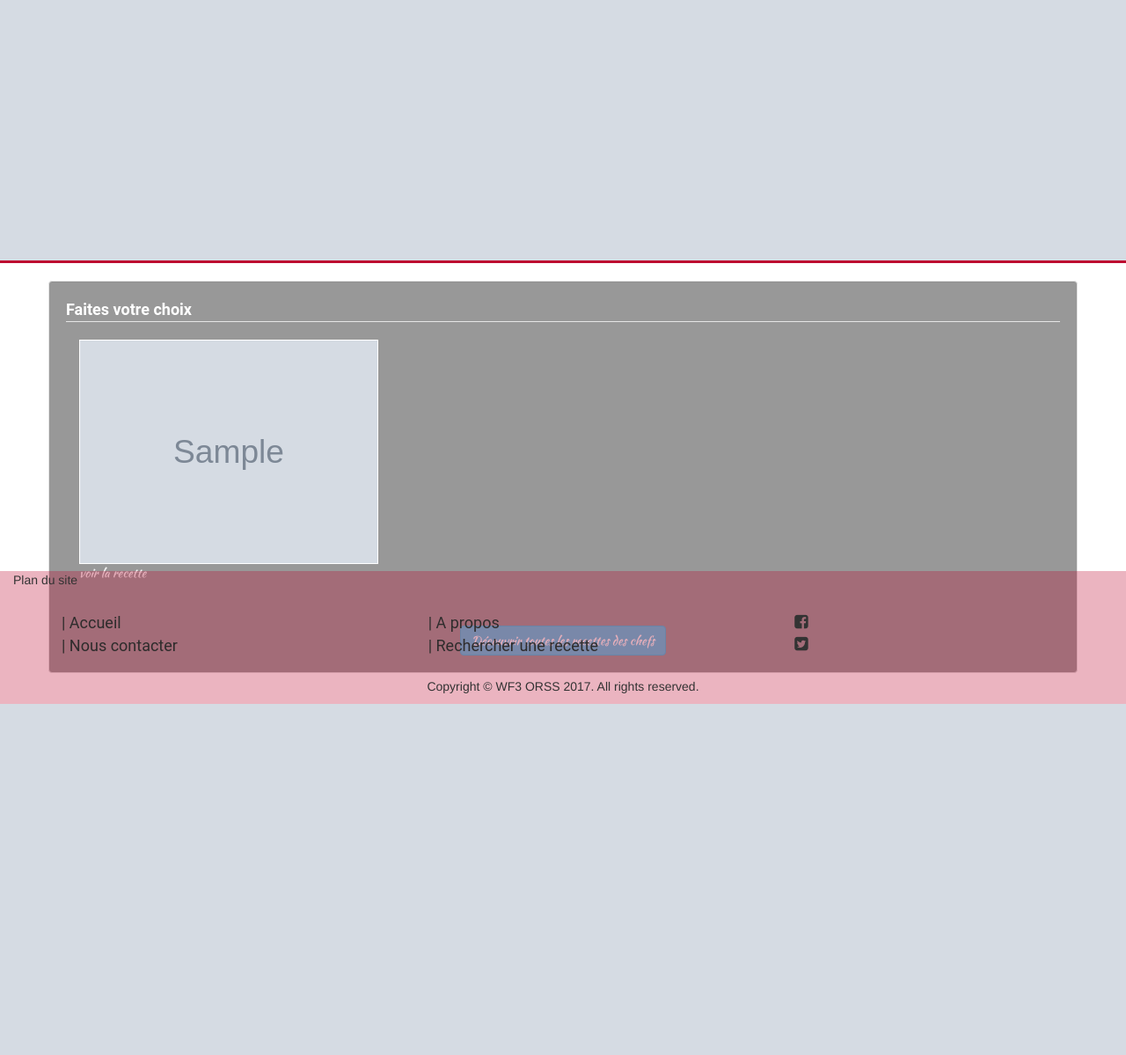
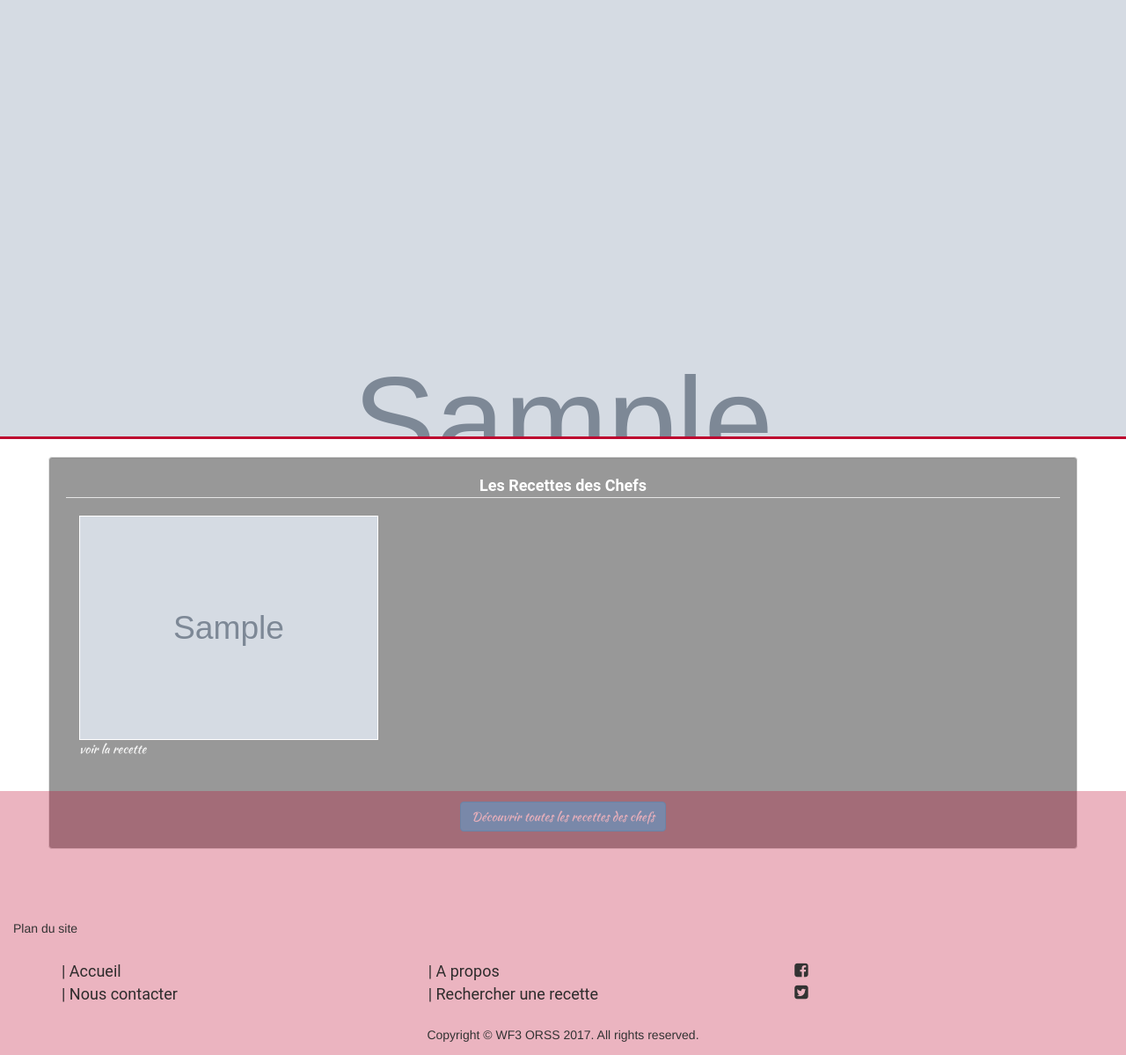
Before and after one commit to Satoshi972/Mini_Restaurant, a PHP site: page /WF3_PERDAF/ in a window 1280 px wide. Shown: the part 130-1329 px from the top of the page at 88% size. Before the commit the page ends 930 px from the top, so only its background shows below. Run offline with PHP 8.4, Linux system fonts and the light colour scheme; tables that the repository leaves empty hold one stand-in row (values such as "Sample post"); grey boxes marked "Sample" are stand-in pictures; data that the repository does not hold is empty; some libraries are stand-ins or nearby versions.

Commit message:
corectif derniere minute

```diff
--- a/admin/list_contact.php
+++ b/admin/list_contact.php
@@ -4,7 +4,7 @@ session_start(); // Permet de démarrer la session
 require_once 'inc/verif_session.php';
 require_once '../inc/connect.php';
 
-$list_contact = $bdd->prepare('SELECT * FROM contacts ORDER BY cts_id DESC WHERE cts_statuts = 0');
+$list_contact = $bdd->prepare('SELECT * FROM contacts ORDER BY cts_id DESC');
 if($list_contact->execute())
 {
 	$contacts =  $list_contact->fetchAll(PDO::FETCH_ASSOC);
--- a/admin/suscribe.php
+++ b/admin/suscribe.php
@@ -65,7 +65,7 @@ if(!empty($_POST))
 		if($req->execute())
 		{
 			$createSuccess = true;
-			header('Location: loggin.php'); // On redirige vers la page de connexion
+			header('Location: list_users.php'); // On redirige vers la page de connexion
 			die();
 		}
 		else
--- a/assets/css/style.css
+++ b/assets/css/style.css
@@ -62,7 +62,7 @@ label {
 
 #section1 {
 	width: 100%;
-	height: 300px;
+	height: 500px;
 	overflow: hidden;
 	border-bottom: 3px solid rgb(189,8,48);
 	margin-bottom: 20px;
@@ -118,10 +118,10 @@ a.front{
 
 footer {
 	width: 100%;
-	height: auto;
+	height: 300px;
 	background-color: rgba(189,8,48,0.3);
-	position: absolute;
-	bottom: -130px;
+	position: relative;
+	bottom: -100px;
 }
 
 .foot li a {
--- a/index.php
+++ b/index.php
@@ -46,7 +46,7 @@ else
 			<div class="well container">
 				<div class="row col-xs-12">
 					<section id="section2">
-						<legend class="address"><strong>Faites votre choix</strong></legend>
+						<legend class="address text-center"><strong>Les Recettes des Chefs</strong></legend>
 						<?php
 						foreach ($recipe as $key => $value) :
 						?>
--- a/search.php
+++ b/search.php
@@ -58,7 +58,7 @@ if(isset($_GET['search']) && !empty($_GET['search'])){
 </head>
 <body>
 	<?php require_once 'inc/navFront.php'; ?>
-	<div class="container">
+	<div class="container listerecette">
 		<form  method="GET" class="form-horizontal" role="form">
 				<div class="form-group">
 					<legend>Recherche</legend>
```
Also changed, not shown: admin/add_recipe.php (+8 -2 lines), admin/uploads/image_58c846bdae275.jpg (added), admin/uploads/image_58c846e84efa8.jpg (added), admin/uploads/image_58c84746c3f21.jpg (added), admin/uploads/image_58c8487664a32.jpg (added), admin/uploads/image_58c848da06d6d.jpg (added), admin/uploads/image_58c848feb5df5.jpg (added), 1 other file.
